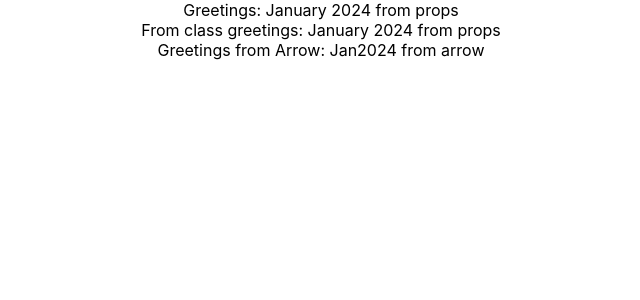
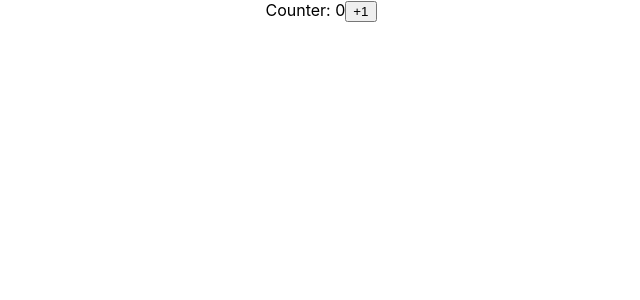
Before and after one commit to GrYzLy/helloworld2024, a React (Create React App) app: page / in a window 1280 px wide. Shown: the top 300 px of the page, without its empty margins (319-959 px from the left). Built offline with nearby package versions, Linux system fonts and the light colour scheme.

Commit message:
Counter class

```diff
--- a/src/App.js
+++ b/src/App.js
@@ -1,4 +1,5 @@
 import './App.css';
+import CounterClass from './Counter/CounterClass';
 import Greetings from './Greetings/Greetings';
 import GreetingsArrow from './Greetings/GreetingsArrow';
 import GrettingsClass from './Greetings/GreetingsClass';
@@ -6,9 +7,10 @@ import GrettingsClass from './Greetings/GreetingsClass';
 function App() {
   return (
     <div className="App" >
-      <Greetings name="January 2024 from props" />
+      {/* <Greetings name="January 2024 from props" />
       <GrettingsClass name="January 2024 from props"/>
-      <GreetingsArrow name="Jan2024 from arrow" />
+      <GreetingsArrow name="Jan2024 from arrow" /> */}
+      <CounterClass />
     </div>
   );
 }
--- /dev/null
+++ b/src/Counter/CounterClass.js
@@ -0,0 +1,25 @@
+import React, {Component} from 'react'
+
+class CounterClass extends Component {
+  constructor(props){
+    super()
+
+    this.state = {
+      clickCounter : 0
+    }
+  }
+
+  render()
+  {
+    console.log(this.state.clickCounter)
+    return (
+      <div>
+       Counter: {this.state.clickCounter}
+       <button name="+1" onClick={() => this.setState({clickCounter : this.state.clickCounter + 1})}>+1</button>
+      </div>
+    )
+  }
+}
+
+
+export default CounterClass;
```
